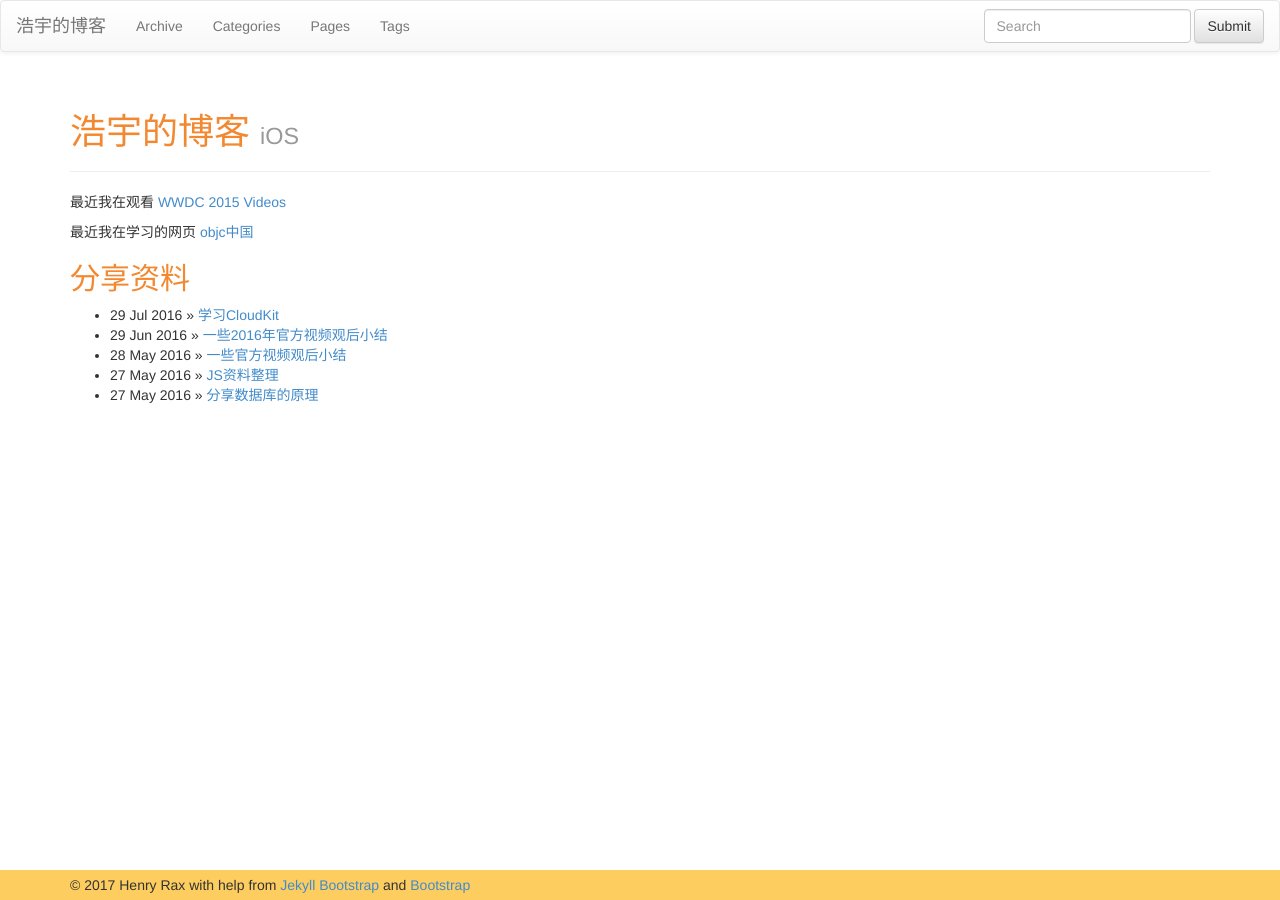
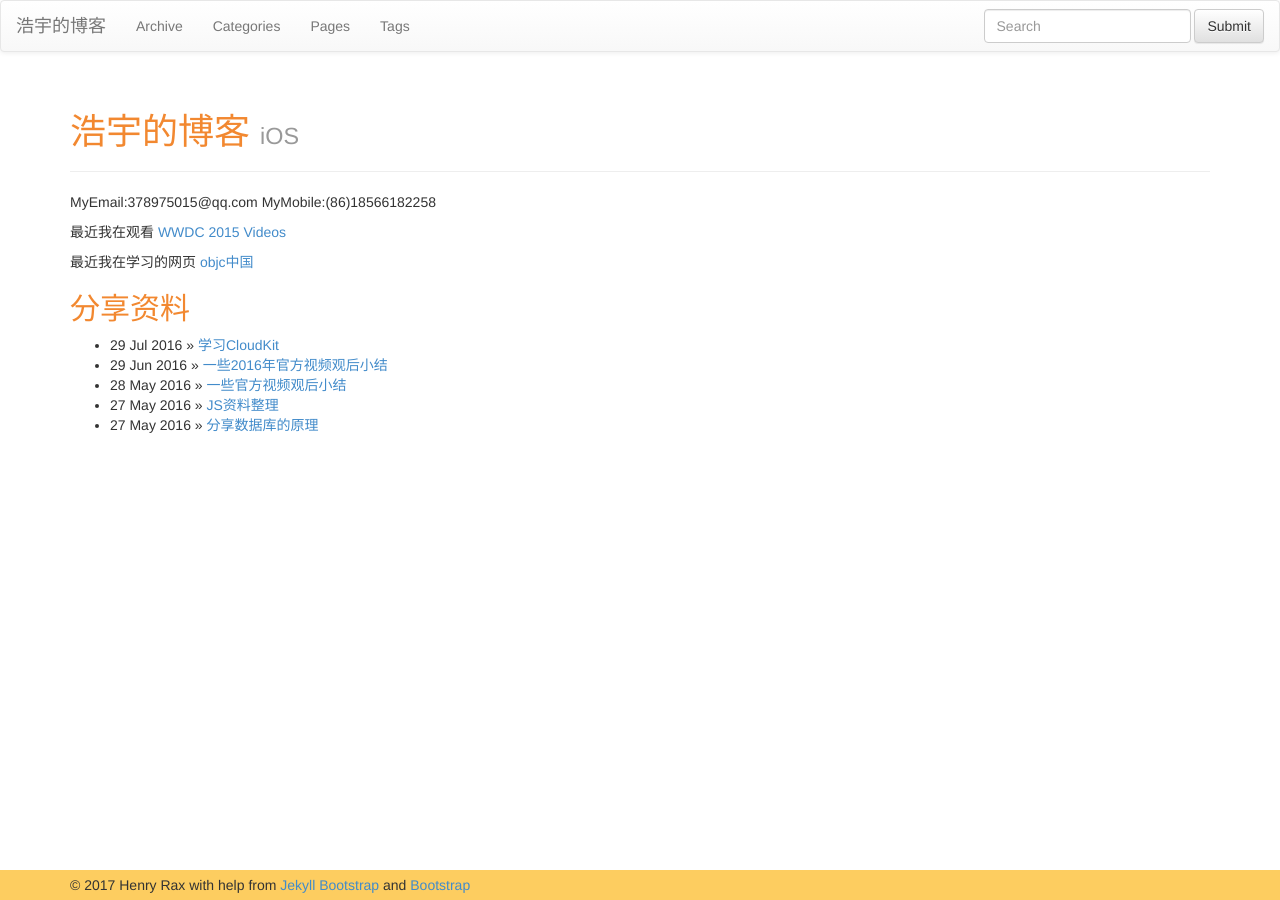
Before and after one commit to leihaoyu/leihaoyu.github.com, a Jekyll site: the page built from index.md, in a window 1280 px wide. Built offline with Jekyll 4.4.1, drawn with Linux system fonts in a browser that asks for light colours; nearby versions of some CDN libraries.

Commit message:
为了苹果审核  加了联系方式

```diff
--- a/index.md
+++ b/index.md
@@ -4,6 +4,10 @@ title: 浩宇的博客
 tagline: iOS
 ---
 {% include JB/setup %}
+
+MyEmail:378975015@qq.com
+MyMobile:(86)18566182258
+
 
 最近我在观看 [WWDC 2015 Videos](https://developer.apple.com/videos/wwdc2015/)
 
```
